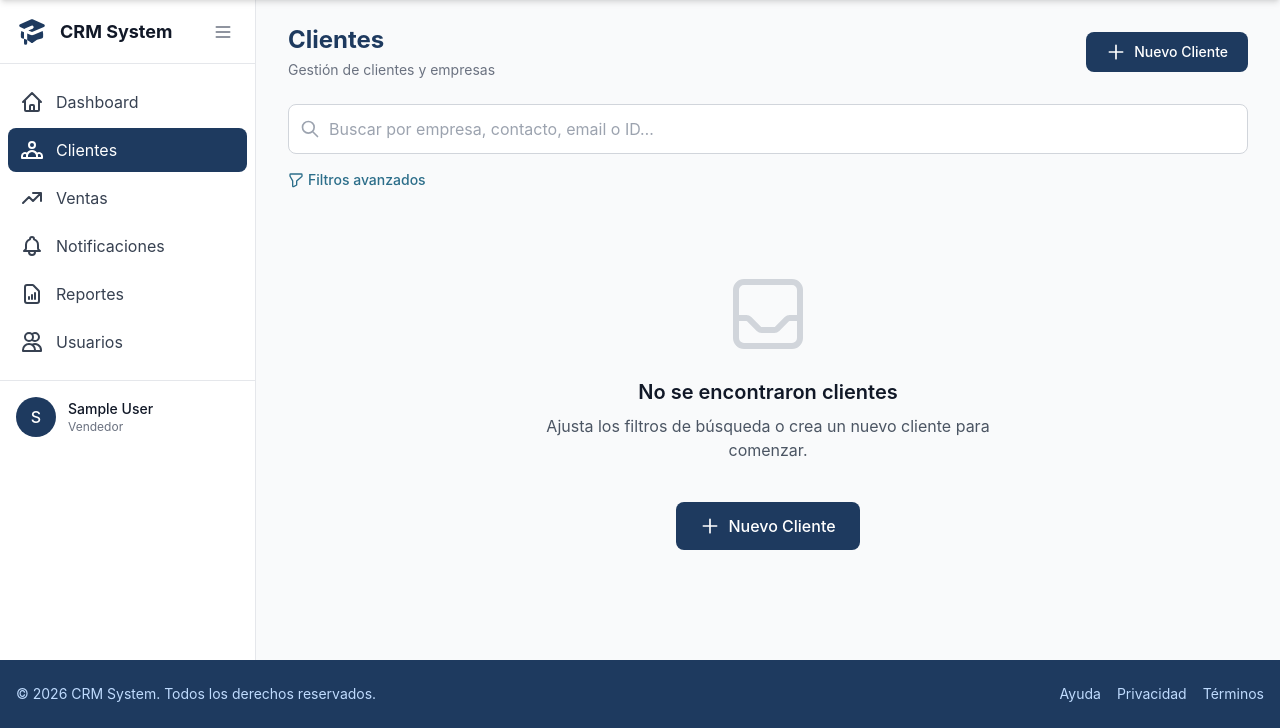
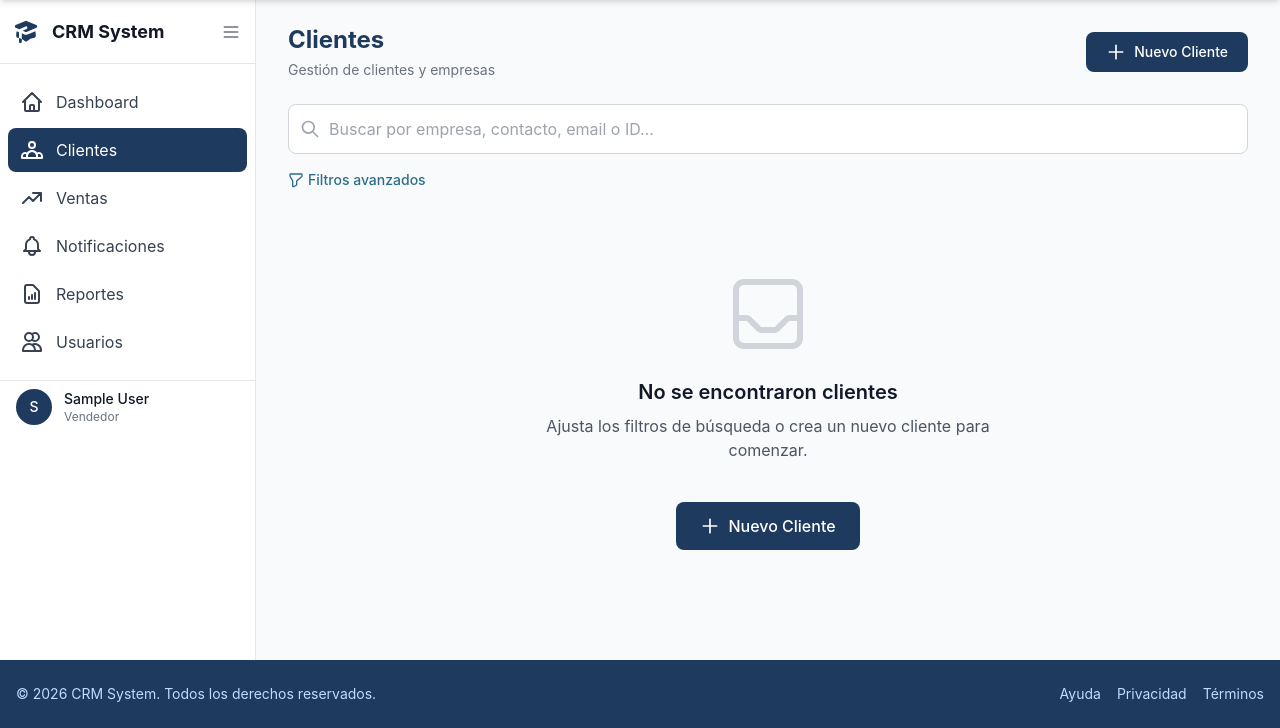
Before and after one commit to fernandorosero91/crm-ventas, a Django app: page /clientes/ in a window 1280 px wide. Shown: the part 72-800 px from the top of the page. Run offline with Django 5.2, Linux system fonts and the light colour scheme; the visitor is signed in with stand-in values (Sample User, id 1); data comes from the database, SQL or seed files in the repository; data that the repository does not hold is empty; some libraries are stand-ins or nearby versions.

Commit message:
fix(ui): fix sidebar avatar/logo overflow when collapsed on tablet/mobile

```diff
--- a/core/templates/components/_sidebar.html
+++ b/core/templates/components/_sidebar.html
@@ -45,11 +45,11 @@ Responsive Behavior:
     "
 >
     <!-- Sidebar Header -->
-    <div class="flex items-center justify-between h-16 px-4 border-b border-gray-200">
-        <div class="flex items-center space-x-3 overflow-hidden">
+    <div class="flex items-center justify-between h-16 px-2 border-b border-gray-200">
+        <div class="flex items-center space-x-3 overflow-hidden min-w-0">
             <!-- Logo/Icon -->
-            <div class="flex-shrink-0">
-                <svg class="w-8 h-8 text-[#1e3a5f]" fill="currentColor" viewBox="0 0 20 20">
+            <div class="flex-shrink-0 ml-1">
+                <svg class="w-7 h-7 text-[#1e3a5f]" fill="currentColor" viewBox="0 0 20 20">
                     <path d="M10.394 2.08a1 1 0 00-.788 0l-7 3a1 1 0 000 1.84L5.25 8.051a.999.999 0 01.356-.257l4-1.714a1 1 0 11.788 1.838L7.667 9.088l1.94.831a1 1 0 00.787 0l7-3a1 1 0 000-1.838l-7-3zM3.31 9.397L5 10.12v4.102a8.969 8.969 0 00-1.05-.174 1 1 0 01-.89-.89 11.115 11.115 0 01.25-3.762zM9.3 16.573A9.026 9.026 0 007 14.935v-3.957l1.818.78a3 3 0 002.364 0l5.508-2.361a11.026 11.026 0 01.25 3.762 1 1 0 01-.89.89 8.968 8.968 0 00-5.35 2.524 1 1 0 01-1.4 0zM6 18a1 1 0 001-1v-2.065a8.935 8.935 0 00-2-.712V17a1 1 0 001 1z"></path>
                 </svg>
             </div>
@@ -202,21 +202,21 @@ Responsive Behavior:
     </nav>
 
     <!-- Sidebar Footer -->
-    <div class="border-t border-gray-200 p-4">
-        <div class="flex items-center space-x-3 overflow-hidden">
+    <div class="border-t border-gray-200 p-2">
+        <div class="flex items-center space-x-3 overflow-hidden justify-center lg:justify-start lg:px-2">
             <!-- User Avatar -->
             <div class="flex-shrink-0">
                 {% if user.avatar %}
-                <img src="{{ user.avatar.url }}" alt="{{ user.get_full_name }}" class="w-10 h-10 rounded-full">
+                <img src="{{ user.avatar.url }}" alt="{{ user.get_full_name }}" class="w-9 h-9 rounded-full">
                 {% else %}
-                <div class="w-10 h-10 rounded-full bg-[#1e3a5f] flex items-center justify-center text-white font-medium">
+                <div class="w-9 h-9 rounded-full bg-[#1e3a5f] flex items-center justify-center text-white font-medium text-sm">
                     {{ user.first_name.0|default:user.username.0|upper }}
                 </div>
                 {% endif %}
             </div>
 
             <!-- User Info -->
-            <div class="sidebar-text flex-1 overflow-hidden">
+            <div class="sidebar-text flex-1 overflow-hidden min-w-0">
                 <p class="text-sm font-medium text-gray-900 truncate">
                     {{ user.get_full_name|default:user.username }}
                 </p>
```
